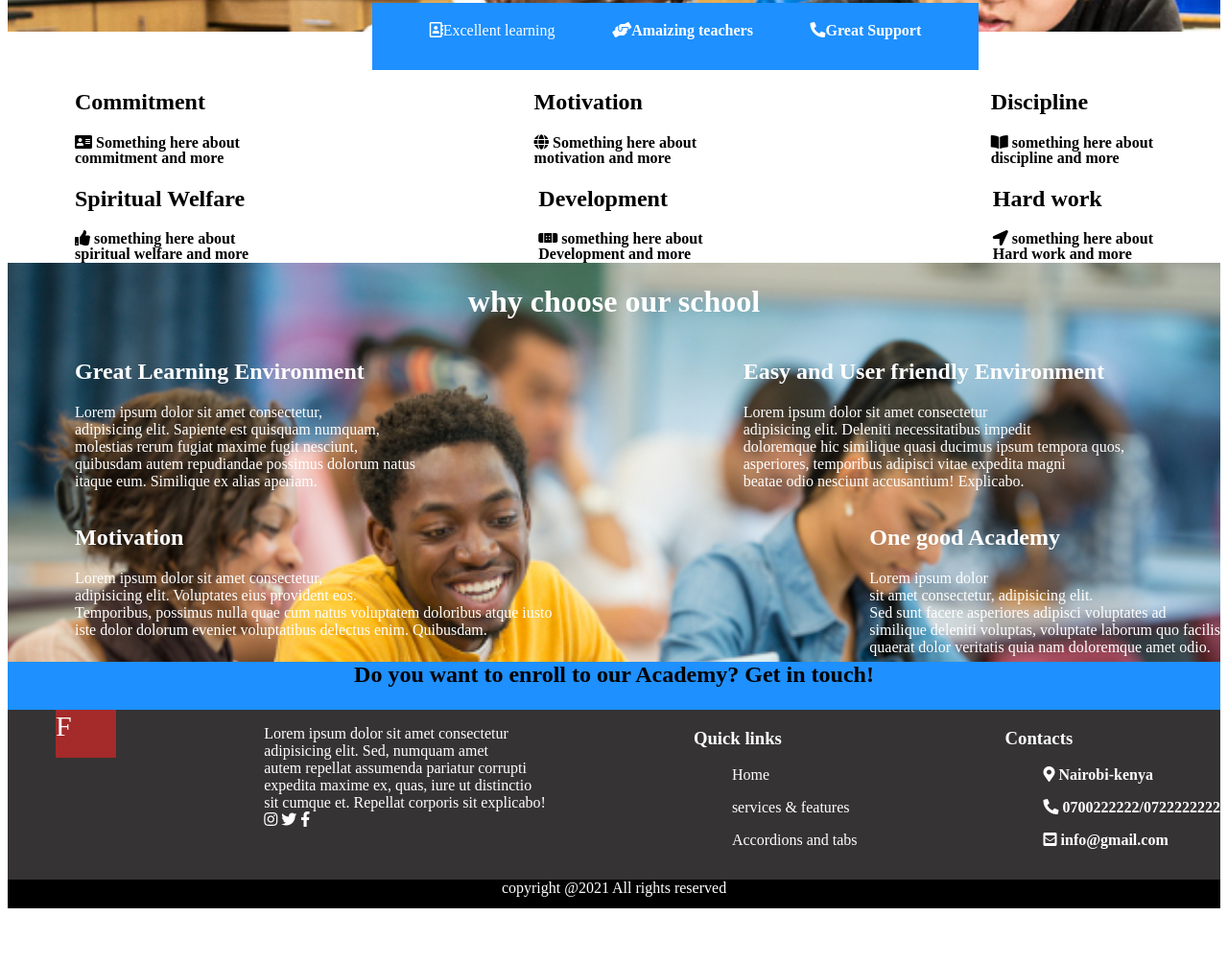
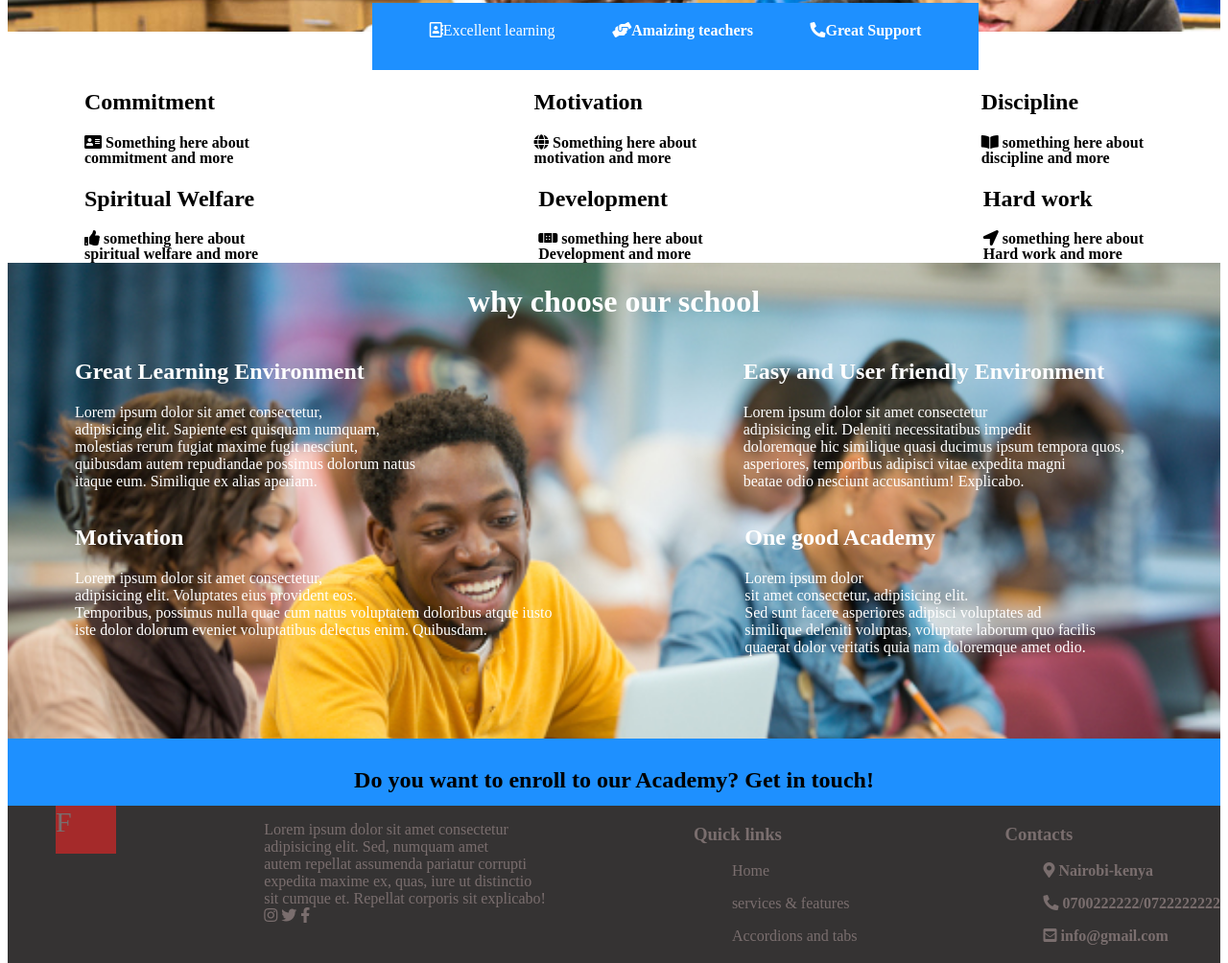
Before and after one commit to nancymukuiya14/junior-Acadamy-project, a plain HTML site: page index.html in a window 1280 px wide. Shown: the part 393-1397 px from the top of the page at 96% size. Before the commit the page ends 1348 px from the top, so only its background shows below. Drawn offline with Linux system fonts and the light colour scheme.

Commit message:
modified my css file

```diff
--- a/style.css
+++ b/style.css
@@ -98,6 +98,7 @@
     height: 50px;
     margin-top:-30px;
     text-align: center;
+    padding: 10px;
 }
 footer {
     background-color:rgb(53, 51, 51);
@@ -106,6 +107,7 @@ footer {
 .foot {
     display: flex;
     justify-content: space-between;
+    color: rgb(122, 110, 110);
 }
 h1 {
     text-align: center;
@@ -126,17 +128,18 @@ h1 {
     margin-left: 70px;
 }
 .four {
-    margin-left: 70px;
+    margin-right:130px;
+    margin-bottom: 100px;
 }
 .commit {
-    margin-left: 70px;
+    margin-left: 80px;
 }
 .Discipline {
-    margin-right: 70px;
+    margin-right: 80px;
 }
 .sw {
-    margin-left: 70px;
+    margin-left: 80px;
 }
 .hardwork {
-    margin-right: 70px;
+    margin-right: 80px;
 }
```
